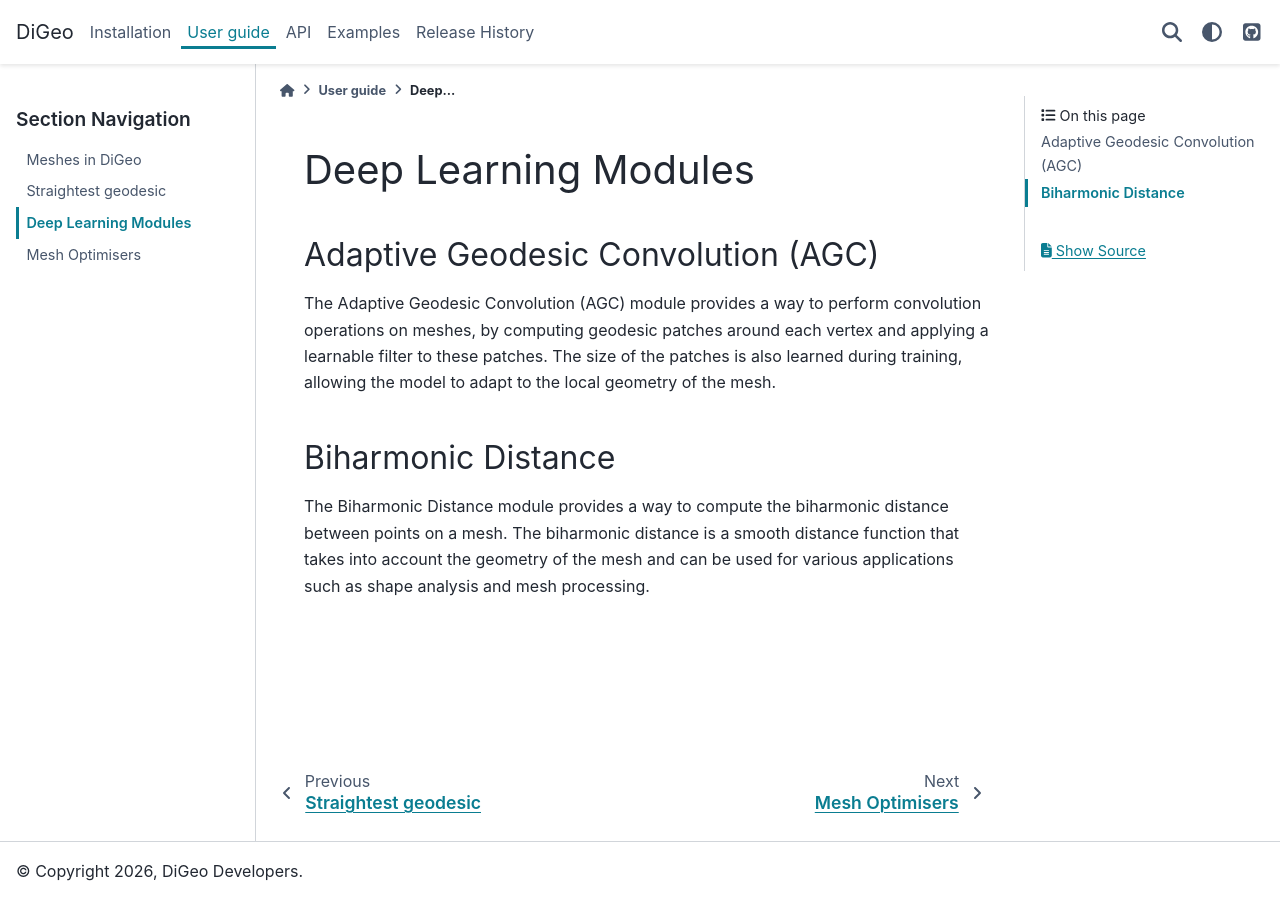
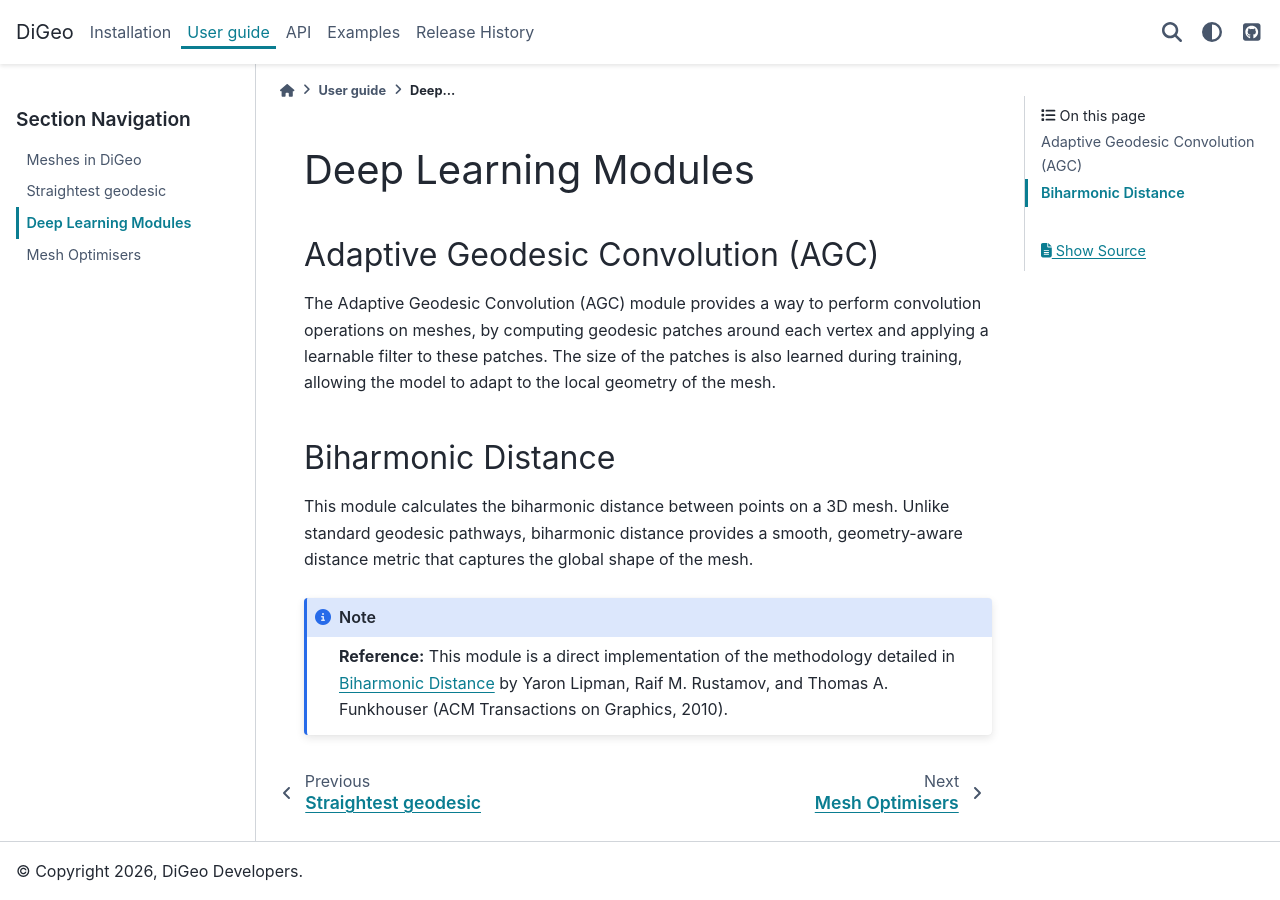
Before and after one commit to circle-group/DiGeo, a Sphinx documentation site: the page built from doc/source/user_guide/deep_learning.rst, in a window 1280 px wide. Built offline with Sphinx 7.4.7 and the PyData theme 0.15.4, drawn with Linux system fonts in a browser that asks for light colours.

Commit message:
DOC citations

```diff
--- a/doc/source/user_guide/deep_learning.rst
+++ b/doc/source/user_guide/deep_learning.rst
@@ -4,13 +4,18 @@ Deep Learning Modules
 Adaptive Geodesic Convolution (AGC)
 -----------------------------------
 
-The Adaptive Geodesic Convolution (AGC) module provides a way to perform convolution operations on meshes,
-by computing geodesic patches around each vertex and applying a learnable filter to these patches.
-The size of the patches is also learned during training, allowing the model to adapt to the local geometry of the mesh.
+The Adaptive Geodesic Convolution (AGC) module provides a way to perform convolution operations on meshes, by computing geodesic patches around each vertex and applying a learnable filter to these patches. The size of the patches is also learned during training, allowing the model to adapt to the local geometry of the mesh.
+
 
 Biharmonic Distance
 -------------------
 
-The Biharmonic Distance module provides a way to compute the biharmonic distance between points on a mesh.
-The biharmonic distance is a smooth distance function that takes into account the geometry of the mesh
-and can be used for various applications such as shape analysis and mesh processing.
+This module calculates the biharmonic distance between points on a 3D mesh. Unlike standard geodesic pathways, biharmonic distance provides a smooth, geometry-aware distance metric that captures the global shape of the mesh.
+
+.. note::
+
+   **Reference:**
+   This module is a direct implementation of the methodology detailed in
+   `Biharmonic Distance <https://dl.acm.org/doi/10.1145/1805964.1805971>`_
+   by Yaron Lipman, Raif M. Rustamov, and Thomas A. Funkhouser
+   (ACM Transactions on Graphics, 2010).
```
Also changed, not shown: doc/source/index.rst (+15 -0 lines).
